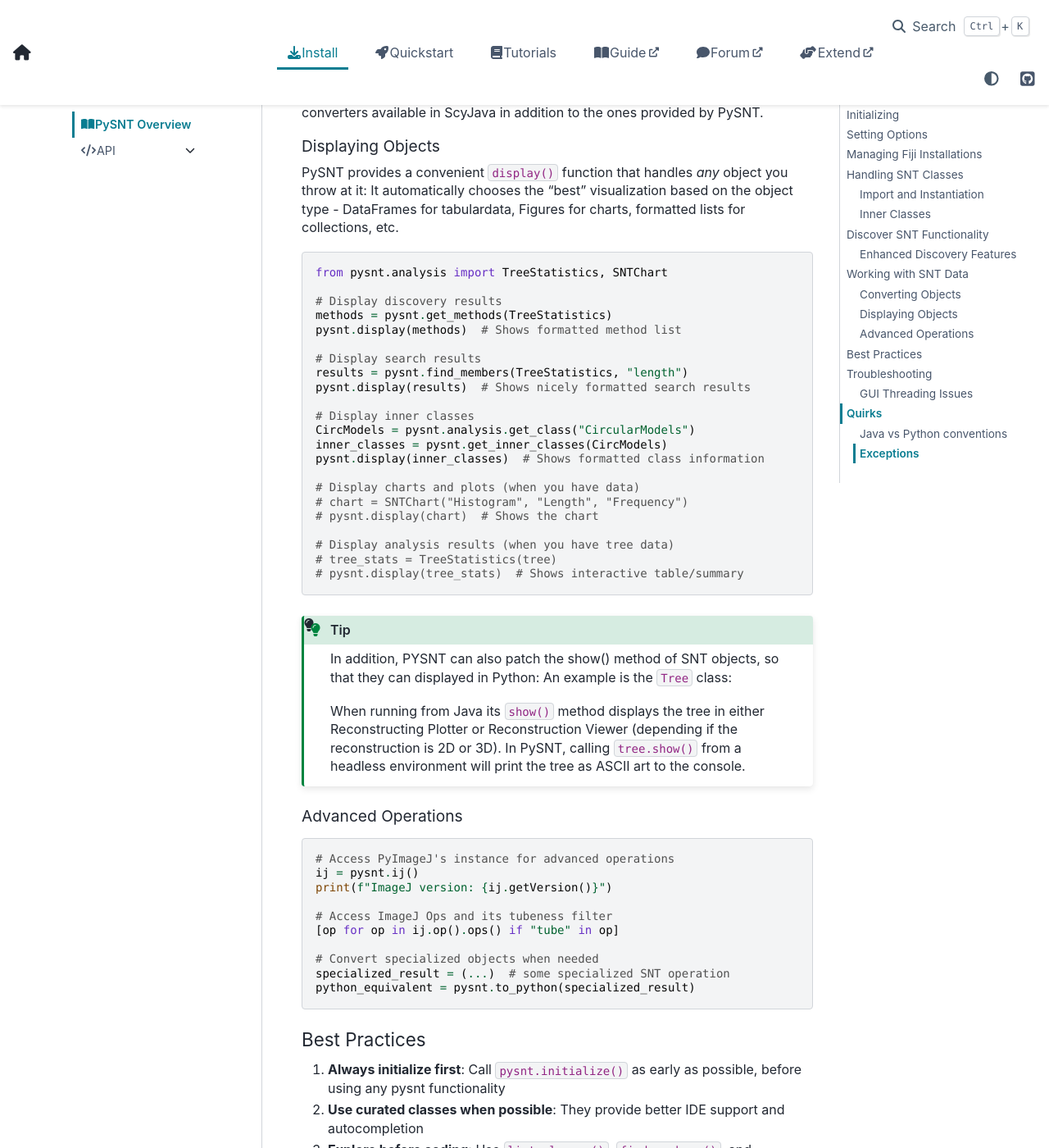
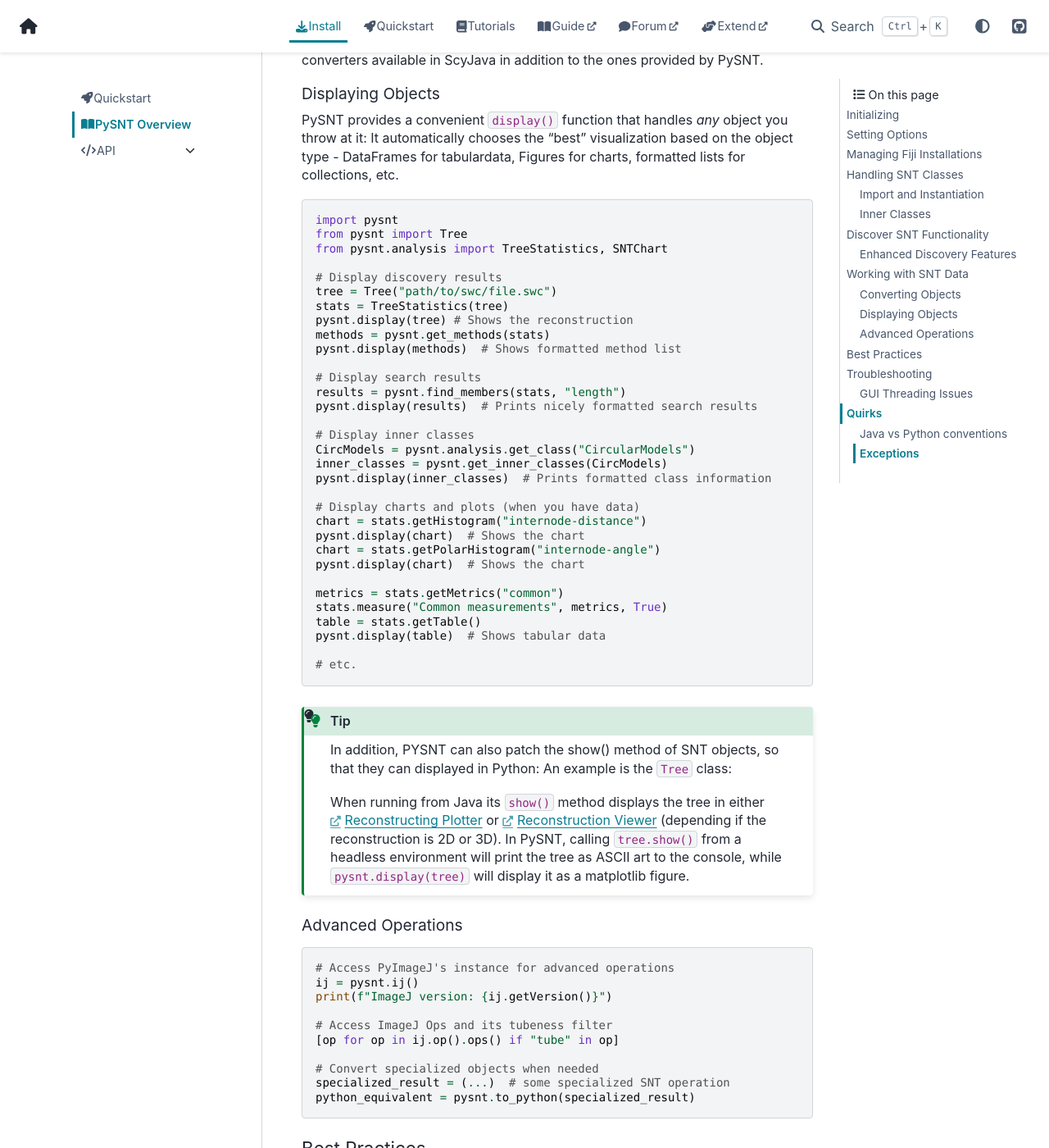
Before and after one commit to morphonets/pysnt, a Sphinx documentation site: the page built from docs/overview.md, in a window 1280 px wide and 1400 px high, scrolled down 6506 px. Shown: the whole window at 82% size. Built offline with Sphinx 7.4.7 and the PyData theme 0.15.4, drawn with Linux system fonts in a browser that asks for light colours; some of the changed text lies outside the part shown.

Commit message:
Docs: Misc fixes: typos, layout, etc.

````diff
--- a/docs/_static/custom.css
+++ b/docs/_static/custom.css
@@ -418,17 +418,18 @@ a .fab~*::before {
 }
 
 /* Navigation spacing improvements */
-/* Moderate flexible spacing between navigation links */
+/* Compact spacing between navigation links to prevent wrapping */
 .navbar-nav {
-    gap: clamp(0.5rem, 1.5vw, 1rem) !important;
+    gap: clamp(0.2rem, 0.8vw, 0.5rem) !important;
     display: flex !important;
     align-items: center !important;
 }
 
 .navbar-nav .nav-link {
-    padding: 0.5rem clamp(0.6rem, 1vw, 0.9rem) !important;
+    padding: 0.5rem clamp(0.4rem, 0.6vw, 0.6rem) !important;
     white-space: nowrap !important;
     transition: all 0.2s ease !important;
+    font-size: 0.9rem !important;
 }
 
 /* Ensure consistent navbar behavior across all screen sizes */
@@ -457,15 +458,49 @@ a .fab~*::before {
     justify-content: space-between !important;
 }
 
+/* Force navbar to stay on single row by reducing overall spacing */
+.bd-navbar {
+    padding-left: 0.5rem !important;
+    padding-right: 0.5rem !important;
+}
+
+/* Reduce search bar width to make more room for navigation */
+.bd-search {
+    max-width: 180px !important;
+    min-width: 150px !important;
+}
+
+/* Ensure navbar icons stay inline with search */
+.bd-navbar .navbar-nav:last-child {
+    gap: 0.3rem !important;
+    margin-left: 0.5rem !important;
+}
+
+/* Compact the right-side navbar elements */
+.bd-navbar .navbar-nav .nav-item:last-child,
+.bd-navbar .navbar-nav .nav-link:last-child,
+.bd-navbar .btn {
+    margin-left: 0.2rem !important;
+}
+
+/* Force single-row layout for navbar content */
+.bd-navbar .container-fluid > * {
+    flex-shrink: 1 !important;
+}
+
+.bd-navbar .navbar-collapse {
+    flex-grow: 0 !important;
+}
+
 /* Prevent individual elements from collapsing at different breakpoints */
 @media (min-width: 576px) and (max-width: 991.98px) {
     .navbar-nav {
-        gap: clamp(0.3rem, 1vw, 0.6rem) !important;
+        gap: clamp(0.1rem, 0.5vw, 0.3rem) !important;
     }
 
     .navbar-nav .nav-link {
-        padding: 0.4rem clamp(0.4rem, 0.8vw, 0.6rem) !important;
-        font-size: 0.85rem !important;
+        padding: 0.4rem clamp(0.3rem, 0.5vw, 0.4rem) !important;
+        font-size: 0.8rem !important;
     }
 
     /* Keep all elements visible and aligned */
@@ -476,9 +511,16 @@ a .fab~*::before {
         align-items: center !important;
     }
 
-    /* Reduce search bar width slightly to make room */
+    /* Reduce search bar width more to make room */
     .bd-search {
-        max-width: 200px !important;
+        max-width: 160px !important;
+        min-width: 140px !important;
+    }
+
+    /* Reduce navbar padding further on medium screens */
+    .bd-navbar {
+        padding-left: 0.3rem !important;
+        padding-right: 0.3rem !important;
     }
 }
 
--- a/docs/notebooks/ijfinder.py
+++ /dev/null
@@ -1,33 +0,0 @@
-#!/usr/bin/env python
-# -*- coding: utf-8 -*-
-
-import os
-from os.path import expanduser
-from sys import executable, argv
-from subprocess import check_output
-from PyQt5.QtCore import QDir
-from PyQt5.QtWidgets import QFileDialog, QApplication
-
-# The path to your local Fiji.app installation. Here we'll define in a platform
-# agnostic way a Fiji.app directory in the desktop of the current user account
-local_fiji_dir = os.path.join(expanduser('~'), 'Desktop', 'Fiji.app')
-
-def getpath(directory=expanduser("~")):
-    # see https://stackoverflow.com/a/46814297
-    # run this exact file in a separate process, and grab the result
-    file = check_output([executable, __file__, directory])
-    return file.strip()
-
-if __name__ == "__main__":
-    if os.path.isdir(local_fiji_dir):
-        print(local_fiji_dir)
-    else:
-        directory = argv[1]
-        app = QApplication([directory])
-        fname = QFileDialog.getExistingDirectory(None,
-                            'Choose the Fiji.app directory of your local '
-                            'Fiji installation subscribed to the NeuroAnatomy '
-                            'Update site', directory)
-        if fname:
-            fname = QDir.toNativeSeparators(fname)
-        print(fname)
--- a/docs/overview.md
+++ b/docs/overview.md
@@ -251,7 +251,7 @@ case_sensitive = pysnt.find_members(CircModels, "Fit", case_sensitive=True)
 
 ### Converting Objects
 
-Common data types require no convertion at all. However, some operations return specialized SNT Java objects, that may require conversion to Python. When that happens, you can use he `to_python()` function:
+Common data types require no convertion at all. However, some operations return specialized SNT Java objects, that may require conversion to Python. When that happens, one can use the `to_python()` function:
 
 ```python
 # Only needed for specialized objects
@@ -266,28 +266,38 @@ Under the hood, `pysnt.to_python(java_result)` will use all of Java -> Python co
 PySNT provides a convenient `display()` function that handles _any_ object you throw at it: It automatically chooses the "best" visualization based on the object type - DataFrames for tabulardata, Figures for charts, formatted lists for collections, etc.
 
 ```python
+import pysnt
+from pysnt import Tree
 from pysnt.analysis import TreeStatistics, SNTChart
 
 # Display discovery results
-methods = pysnt.get_methods(TreeStatistics)
+tree = Tree("path/to/swc/file.swc")
+stats = TreeStatistics(tree)
+pysnt.display(tree) # Shows the reconstruction
+methods = pysnt.get_methods(stats)
 pysnt.display(methods)  # Shows formatted method list
 
 # Display search results
-results = pysnt.find_members(TreeStatistics, "length")
-pysnt.display(results)  # Shows nicely formatted search results
+results = pysnt.find_members(stats, "length")
+pysnt.display(results)  # Prints nicely formatted search results
 
 # Display inner classes
 CircModels = pysnt.analysis.get_class("CircularModels")
 inner_classes = pysnt.get_inner_classes(CircModels)
-pysnt.display(inner_classes)  # Shows formatted class information
+pysnt.display(inner_classes)  # Prints formatted class information
 
 # Display charts and plots (when you have data)
-# chart = SNTChart("Histogram", "Length", "Frequency")
-# pysnt.display(chart)  # Shows the chart
+chart = stats.getHistogram("internode-distance")
+pysnt.display(chart)  # Shows the chart
+chart = stats.getPolarHistogram("internode-angle")
+pysnt.display(chart)  # Shows the chart
 
-# Display analysis results (when you have tree data)
-# tree_stats = TreeStatistics(tree)
-# pysnt.display(tree_stats)  # Shows interactive table/summary
+metrics = stats.getMetrics("common")
+stats.measure("Common measurements", metrics, True)
+table = stats.getTable()
+pysnt.display(table)  # Shows tabular data
+
+# etc.
 ```
 
 ```{tip}
@@ -295,8 +305,8 @@ In addition, PYSNT can also patch the show() method of SNT objects, so that they
 An example is the `Tree` class:
 
 When running from Java its `show()` method displays the tree in either
-Reconstructing Plotter or Reconstruction Viewer (depending if the reconstruction is 2D or 3D).
-In PySNT, calling `tree.show()` from a headless environment will print the tree as ASCII art to the console.
+[Reconstructing Plotter](https://imagej.net/plugins/snt/manual#reconstruction-plotter) or [Reconstruction Viewer](https://imagej.net/plugins/snt/reconstruction-viewer) (depending if the reconstruction is 2D or 3D).
+In PySNT, calling `tree.show()` from a headless environment will print the tree as ASCII art to the console, while `pysnt.display(tree)` will display it as a matplotlib figure.
 ```
 
 ### Advanced Operations
@@ -385,16 +395,17 @@ There are a couple of quirks/annoyances to be aware of:
 
 Accessing Java classes and methods may feel awkward due to differences in naming conventions between Java and Python:
 
-| Element | Java | Python |
-|---------|------|--------|
-| Methods/Functions | `camelCase` | `snake_case` |
-| Variables | `camelCase` | `snake_case` |
-| Classes | `PascalCase` | `PascalCase` ✓ (same) |
-| Constants | `UPPER_SNAKE_CASE` | `UPPER_SNAKE_CASE` ✓ (same) |
+| Element           | Java               | Python                      |
+|-------------------|--------------------|-----------------------------|
+| Methods/Functions | `camelCase`        | `snake_case`                |
+| Variables         | `camelCase`        | `snake_case`                |
+| Classes           | `PascalCase`       | `PascalCase` ✓ (same)       |
+| Constants         | `UPPER_SNAKE_CASE` | `UPPER_SNAKE_CASE` ✓ (same) |
 
 ### Exceptions
 
-Unfortunately, Java exceptions are not always directly translatable to Python exceptions, and some granularity is lost when handling SNT-triggered exceptions. For the most part, you it is always best to intercept a generic Expection:
+Unfortunately, Java exceptions are not always directly translatable to Python exceptions, and some granularity is lost when handling SNT-triggered exceptions.
+For the most part, it is always better to obtain details from generic Exceptions:
 
 ```python
 try:
````
Also changed, not shown: docs/notebooks/README.md (deleted, +0 -219 lines), docs/quickstart.md (+0 -3 lines).
